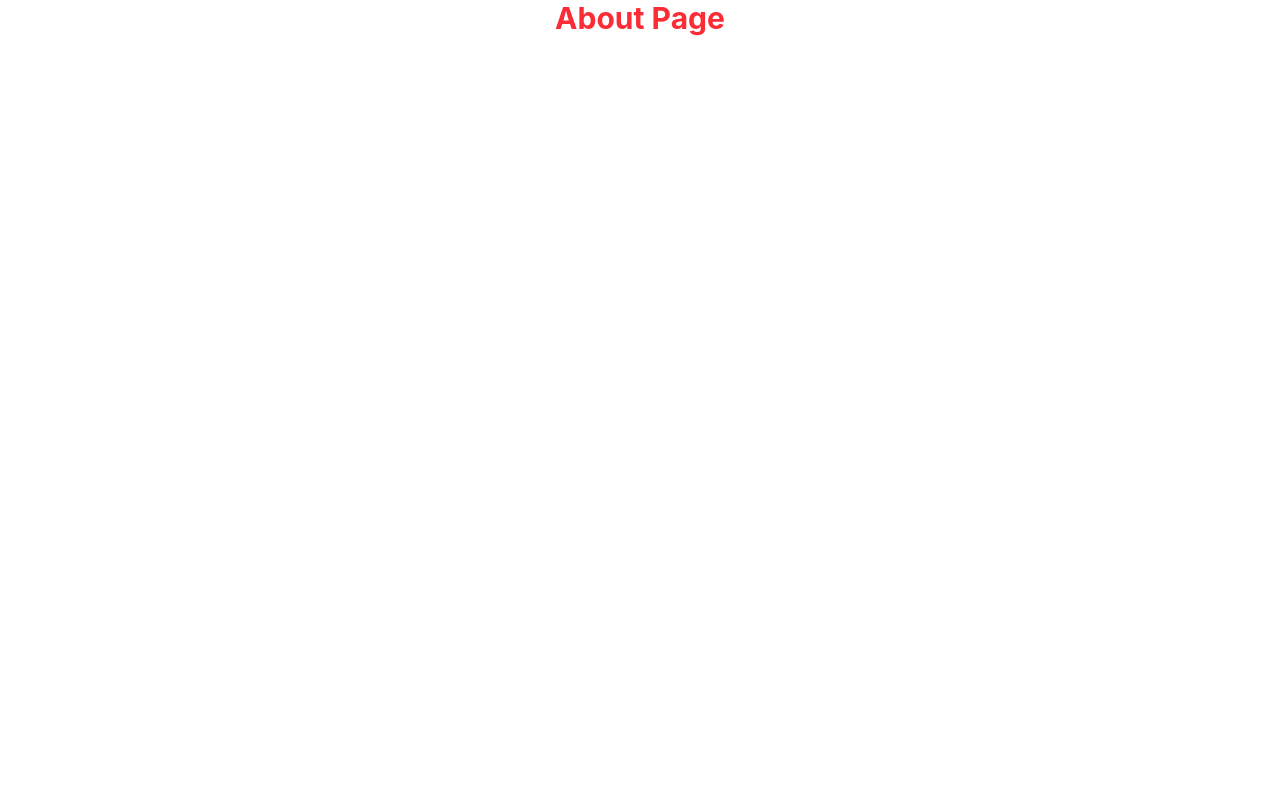
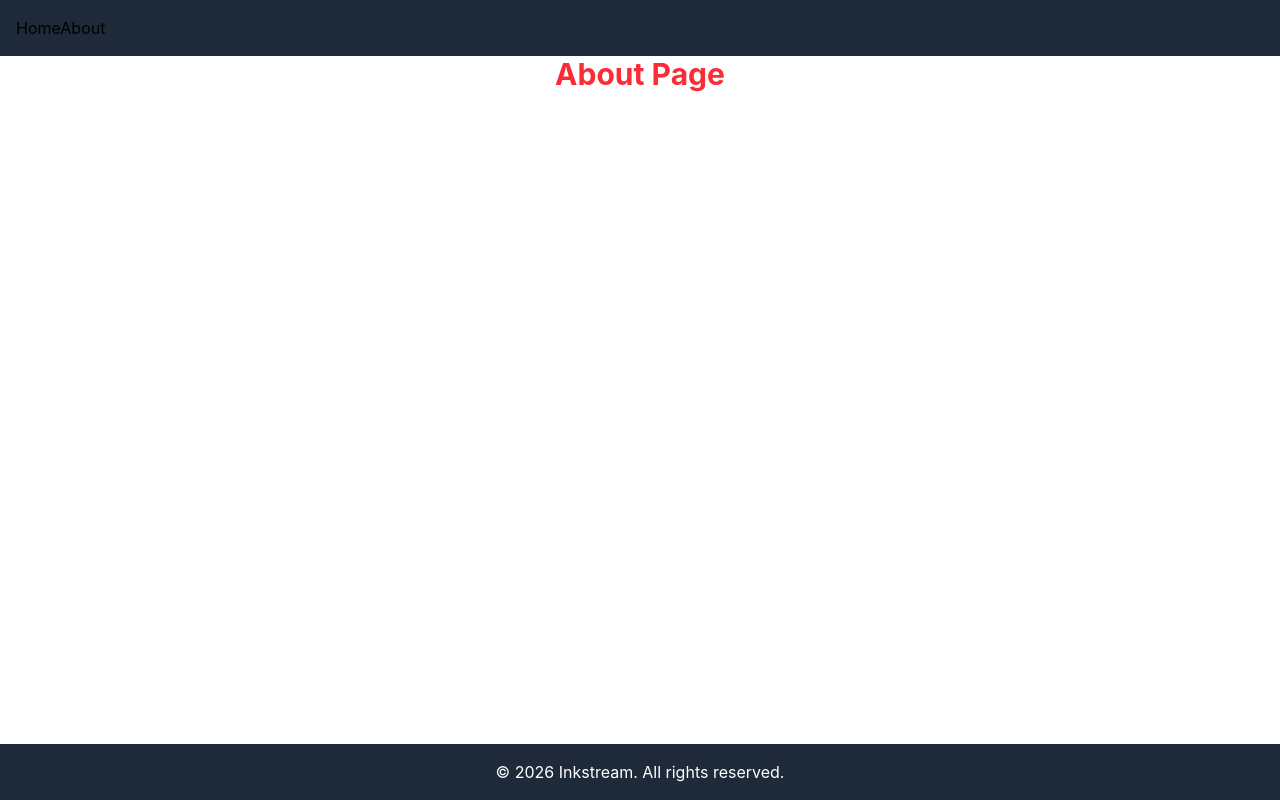
Before and after one commit to davids199005-oss/Inkstream, a React (Vite) app in the folder Frontend/: page /about in a window 1280 px wide. Built offline with nearby package versions, Linux system fonts and the light colour scheme.

Commit message:
update(frontend): add Layout component to navigation routes for improved structure

```diff
--- /dev/null
+++ b/Frontend/src/components/Layout.tsx
@@ -0,0 +1,16 @@
+import { Outlet } from "react-router"
+import Navbar from "./Navbar"
+
+export default function Layout() {
+    return (
+        <div className="flex flex-col min-h-screen">
+            <Navbar />
+            <main className="flex-grow">
+                <Outlet />
+            </main>
+            <footer className="bg-gray-800 p-4">
+                <p className="text-white text-center">© 2026 Inkstream. All rights reserved.</p>
+            </footer>
+        </div>
+    )
+}
--- /dev/null
+++ b/Frontend/src/components/Navbar.tsx
@@ -0,0 +1,11 @@
+import { NavLink } from "react-router";
+
+
+export default function Navbar() {
+    return (
+        <nav className="bg-gray-800 p-4">
+            <NavLink to="/">Home</NavLink>
+            <NavLink to="/about">About</NavLink>
+        </nav>
+    )
+}
--- a/Frontend/src/main.tsx
+++ b/Frontend/src/main.tsx
@@ -2,6 +2,7 @@ import { StrictMode } from 'react'
 import { createRoot } from 'react-dom/client'
 import Navigation from './routes/routes'
 import './index.css'
+
 
 createRoot(document.getElementById('root')!).render(
   <StrictMode>
--- a/Frontend/src/routes/routes.tsx
+++ b/Frontend/src/routes/routes.tsx
@@ -3,14 +3,17 @@ import Home from '../pages/Home'
 import About from '../pages/About'
 import Page404 from '../pages/Page404'
 import Landing from '../pages/landing'
+import Layout from '../components/Layout'
 
 export default function Navigation() {
   return (
     <BrowserRouter>
       <Routes>
         <Route path="/" element={<Landing />} />
+        <Route element={<Layout />}>
         <Route path="/home" element={<Home />} />
         <Route path="/about" element={<About />} />
+        </Route>
         <Route path="*" element={<Page404 />} />
       </Routes>
     </BrowserRouter>
```
